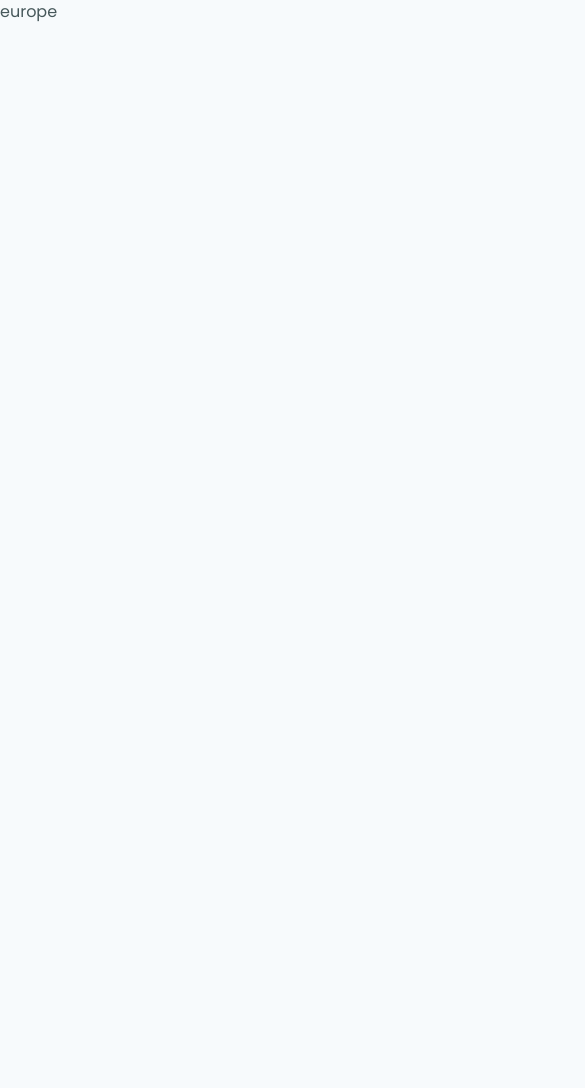
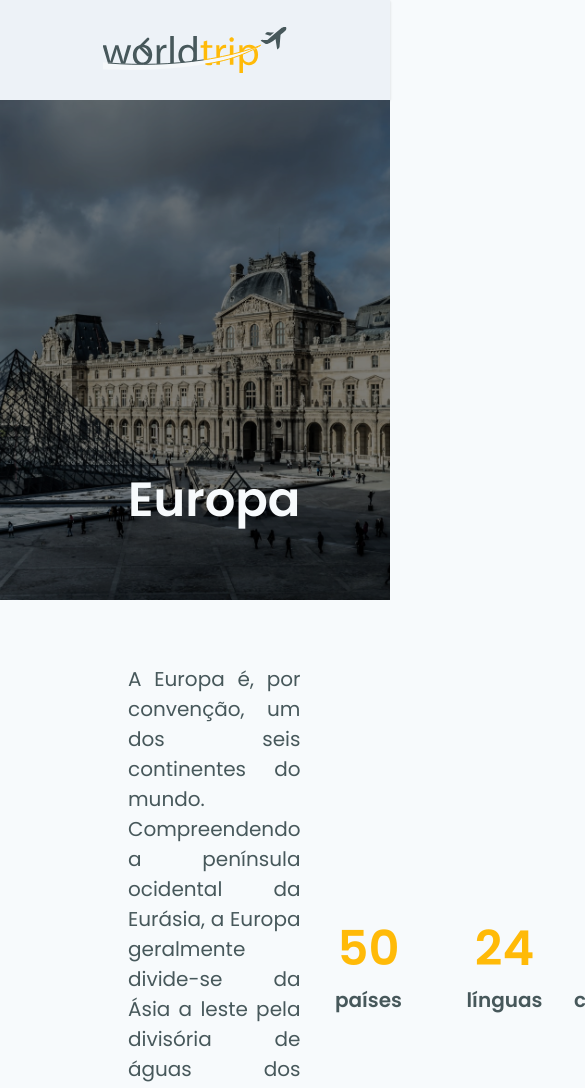
Before and after one commit to fe-jcorreia/worldtrip, a Next.js app: page /europe in a window 390 px wide. Shown: the top 1088 px of the page, 585 px wide, since content can reach past the window. Before the commit the page ends 844 px from the top, so only its background shows below. Built offline with nearby package versions, Linux system fonts and the light colour scheme.

Commit message:
dynamic pages added, starting responsive implementation

```diff
--- a/package.json
+++ b/package.json
@@ -15,7 +15,9 @@
     "framer-motion": "^4.1.10",
     "next": "10.1.3",
     "react": "17.0.2",
+    "react-country-flag": "^2.3.0",
     "react-dom": "17.0.2",
+    "react-icons": "^4.2.0",
     "swiper": "^6.5.8"
   },
   "devDependencies": {
--- a/src/components/Header/index.tsx
+++ b/src/components/Header/index.tsx
@@ -1,10 +1,36 @@
-import { Flex, Image } from "@chakra-ui/react";
+import { Box, Flex, Icon, Image, Link } from "@chakra-ui/react";
+import { useRouter } from "next/dist/client/router";
+import { FiChevronLeft } from "react-icons/fi";
 
 export function Header() {
+  const { asPath } = useRouter();
+
   return (
+    <>
+      {asPath !== "/" ? (
         <Flex
-      as="header"
-      w="100%"
+          w="100vw"
+          maxW="full"
+          h="100px"
+          px="32"
+          align="center"
+          justify="start"
+          bg="gray.100"
+          boxShadow="base"
+        >
+          <Link href="/">
+            <Icon as={FiChevronLeft} fontSize="2rem" />
+          </Link>
+          <Image
+            src="/logo.svg"
+            position="absolute"
+            left="50%"
+            transform="translateX(-50%)"
+          />
+        </Flex>
+      ) : (
+        <Flex
+          w="100vw"
           maxW="full"
           h="100px"
           px="6"
@@ -15,5 +41,7 @@ export function Header() {
         >
           <Image src="/logo.svg" />
         </Flex>
+      )}
+    </>
   );
 }
--- a/src/data.json
+++ b/src/data.json
@@ -200,7 +200,7 @@
   {
     "id": 6,
     "name": "asia",
-    "title": "Asia",
+    "title": "Ásia",
     "description": "A Ásia é sinônimo de imensidão e diversidade. A região é enorme, apresentando destinos entre os mais incríveis de todo o mundo, com paisagens de tirar o fôlego, praias e mares de beleza ímpar, rica cultura, templos milenares, inabalável culto à religião, ilhas paradisíacas, gastronomia única e exótica.",
     "num_countries": 50,
     "num_languages": 38,
--- a/src/pages/[continent].tsx
+++ b/src/pages/[continent].tsx
@@ -1,4 +1,8 @@
+import { Box, Flex, Heading, Image, SimpleGrid, Text } from "@chakra-ui/react";
 import { GetStaticPaths, GetStaticProps } from "next";
+import Head from "next/head";
+import { Header } from "../components/Header";
+import ReactCountryFlag from "react-country-flag";
 
 interface ContinentProps {
   id: number;
@@ -22,8 +26,122 @@ interface ContinentPageProps {
 }
 
 export default function ContinentPage({ continent }: ContinentPageProps) {
-  console.log(continent);
-  return <h1>{continent.name}</h1>;
+  return (
+    <Flex direction="column" mb="12">
+      <Head>
+        <title>page | World Trip</title>
+      </Head>
+      <Header />
+      <Flex h="500px" pos="relative">
+        <Image
+          src={continent?.url_nation_img}
+          alt={`${continent?.name}`}
+          objectFit="cover"
+          filter="brightness(0.5)"
+        />
+        <Text
+          as="header"
+          position="absolute"
+          left="32"
+          bottom="4rem"
+          fontSize="5xl"
+          fontWeight="600"
+          color="gray.50"
+        >
+          {continent?.title}
+        </Text>
+      </Flex>
+      <Flex mx="32" my="4rem" align="center" justify="space-between">
+        <Text fontSize="xl" w="600px" textAlign="justify">
+          {continent?.description}
+        </Text>
+        <Flex align="center" justify="space-between">
+          <Box w="8.5rem" fontWeight="600" fontSize="xl" textAlign="center">
+            <Text color="orange.800" fontSize="5xl">
+              {continent?.num_countries}
+            </Text>
+            países
+          </Box>
+          <Box w="8.5rem" fontWeight="600" fontSize="xl" textAlign="center">
+            <Text color="orange.800" fontSize="5xl">
+              {continent?.num_languages}
+            </Text>
+            línguas
+          </Box>
+          <Box w="8.5rem" fontWeight="600" fontSize="xl" textAlign="center">
+            <Text color="orange.800" fontSize="5xl">
+              {continent?.num_city_most_visited}
+            </Text>
+            cidades +100
+          </Box>
+        </Flex>
+      </Flex>
+      <Box mx="32">
+        <Heading fontWeight="500" fontSize="4xl">
+          Cidades +100
+        </Heading>
+        <SimpleGrid flex="1" gap="20" columns={4} align="flex-start" mt="3rem">
+          {continent?.cities.map((cityElement) => {
+            return (
+              <Box
+                h="280px"
+                w="256px"
+                bg="white"
+                key={cityElement.country_code}
+              >
+                <Image
+                  src={cityElement?.img_url}
+                  alt={cityElement?.country}
+                  w="100%"
+                  h="62%"
+                  borderRadius="5px 5px 0 0"
+                  objectFit="cover"
+                />
+                <Box
+                  borderWidth="0 1px 1px 1px"
+                  borderRadius="0 0 5px 5px"
+                  borderColor="rgba(255, 186, 8, 0.5)"
+                  h="38%"
+                >
+                  <Flex
+                    align="center"
+                    justify="space-between"
+                    mx="1rem"
+                    pt="1.5rem"
+                  >
+                    <Text fontWeight="600" fontSize="lg">
+                      {cityElement?.city}
+                    </Text>
+                    <ReactCountryFlag
+                      countryCode={cityElement?.country_code}
+                      svg
+                      style={{
+                        width: "30px",
+                        height: "30px",
+                        borderRadius: "50%",
+                        border: "1px solid #DADADA",
+                      }}
+                      title={cityElement?.country_code}
+                    />
+                  </Flex>
+
+                  <Text
+                    fontSize="md"
+                    color="gray.400"
+                    mt="0.5rem"
+                    mx="1rem"
+                    pb="1.5rem"
+                  >
+                    {cityElement?.country}
+                  </Text>
+                </Box>
+              </Box>
+            );
+          })}
+        </SimpleGrid>
+      </Box>
+    </Flex>
+  );
 }
 
 export const getStaticPaths: GetStaticPaths = async () => {
@@ -34,8 +152,6 @@ export const getStaticPaths: GetStaticPaths = async () => {
   const paths = req.map((continent: ContinentProps) => ({
     params: { continent: continent.name },
   }));
-
-  console.log(paths);
 
   return {
     paths: paths,
@@ -52,9 +168,6 @@ export const getStaticProps: GetStaticProps = async ({ params }) => {
     continent.name === params?.continent ? continent : ""
   )[0];
 
-  console.log(continent);
-  console.log(params);
-
   return {
     props: { continent },
     revalidate: 60 * 30,
--- a/tsconfig.json
+++ b/tsconfig.json
@@ -27,7 +27,8 @@
     // "downlevelIteration": true,                  /* Provide full support for iterables in 'for-of', spread, and destructuring when targeting 'ES5' or 'ES3'. */
     // "isolatedModules": true,                     /* Transpile each file as a separate module (similar to 'ts.transpileModule'). */
     /* Strict Type-Checking Options */
-    "strict": true, /* Enable all strict type-checking options. */// "noImplicitAny": true,                       /* Raise error on expressions and declarations with an implied 'any' type. */
+    "strict": true, /* Enable all strict type-checking options. *///
+    "noImplicitAny": false,                       /* Raise error on expressions and declarations with an implied 'any' type. */
     // "strictNullChecks": true,                    /* Enable strict null checks. */
     // "strictFunctionTypes": true,                 /* Enable strict checking of function types. */
     // "strictBindCallApply": true,                 /* Enable strict 'bind', 'call', and 'apply' methods on functions. */
```
Also changed, not shown: 1 other file (tests, documents, lock files or other folders). Lines whose indentation alone changed are shown as unchanged.
